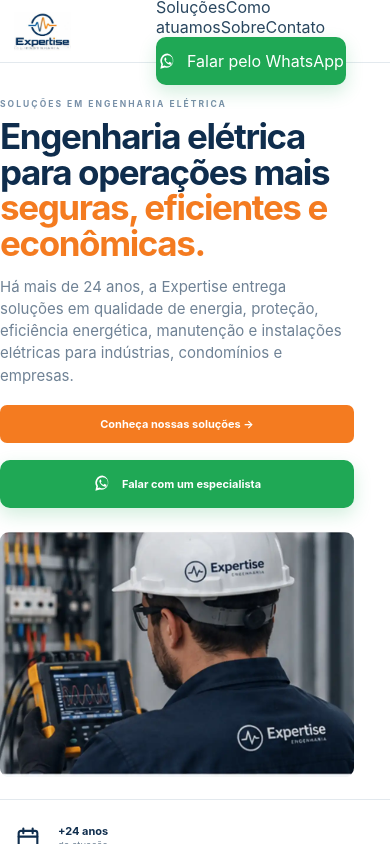
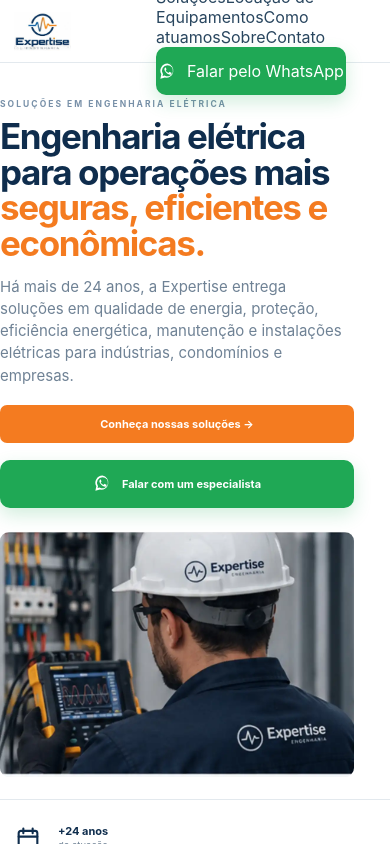
Before and after one commit to camargofelipesp20-ops/site-expertise, a Next.js app: page / in a window 390 px wide. Both pictures are taken after a click on the button "Abrir menu". Shown: the top 844 px of the page. Built offline with nearby package versions, Linux system fonts and the light colour scheme.

Commit message:
Adiciona locação ao menu mobile

```diff
--- a/app/components/MobileMenu.tsx
+++ b/app/components/MobileMenu.tsx
@@ -8,6 +8,7 @@ export default function MobileMenu(){
     <button className="menuBtn" aria-label="Abrir menu" aria-expanded={open} onClick={()=>setOpen(v=>!v)}><span></span><span></span><span></span></button>
     {open&&<div className="menuPanel">
       <Link onClick={()=>setOpen(false)} href="/#solucoes">Soluções</Link>
+      <Link onClick={()=>setOpen(false)} href="/locacao-de-equipamentos">Locação de Equipamentos</Link>
       <Link onClick={()=>setOpen(false)} href="/#como-atuamos">Como atuamos</Link>
       <Link onClick={()=>setOpen(false)} href="/#sobre">Sobre</Link>
       <Link onClick={()=>setOpen(false)} href="/#contato">Contato</Link>
```
